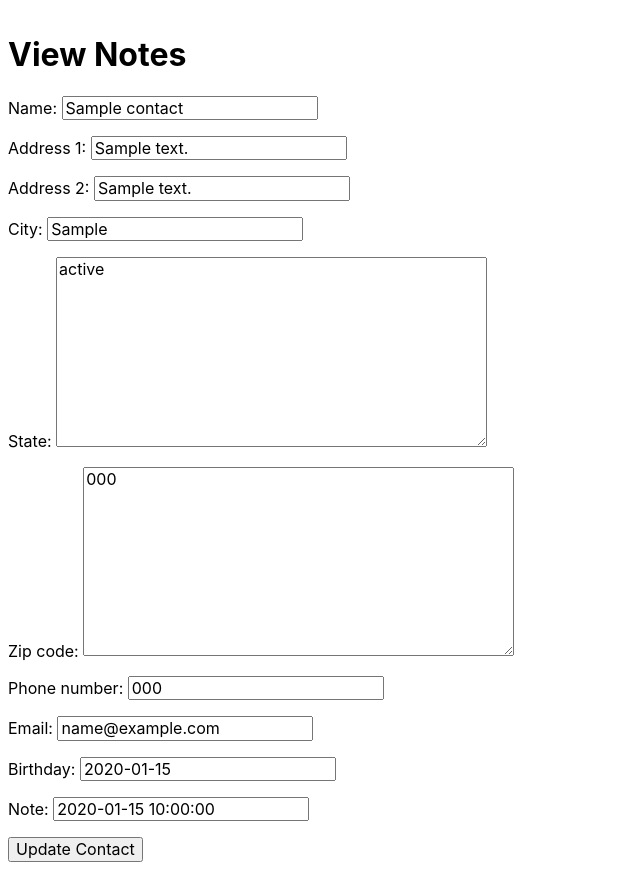
After one commit to momentum-team-4/django-uptact-LoxductheGreat, a Django app: page /contacts/1/note/ in a window 1280 px wide. The commit adds this page. Shown: the whole page, without its empty margins (0-640 px from the left). Run offline with Django 3.2, Linux system fonts and the light colour scheme; tables that the repository leaves empty hold one stand-in row (values such as "Sample post").

Commit message:
getting strange error

```diff
--- a/contacts/forms.py
+++ b/contacts/forms.py
@@ -14,4 +14,6 @@
             'zip_code',
             'phone_number',
             'email',
+            'birthday',
+            'note'
         ]
--- a/contacts/models.py
+++ b/contacts/models.py
@@ -1,7 +1,8 @@
 from django.db import models
 from django.core.validators import RegexValidator
 from localflavor.us.models import USStateField, USZipCodeField
-
+from users.models import User
+from datetime import datetime
 
 class Contact(models.Model):
     phone_regex = RegexValidator(
@@ -19,3 +20,12 @@
     city = models.CharField(max_length=255, null=True, blank=True)
     state = USStateField(null=True, blank=True)
     zip_code = USZipCodeField(null=True, blank=True)
+    birthday = models.DateField(null=True, blank= True)
+    note = models.DateTimeField(default=datetime.now, blank = True)
+    user = models.ForeignKey(User, on_delete=models.CASCADE)
+
+    def __str__(self):
+        return f"{self.name}"
+
+    def __repr__(self):
+        return f"< Contact: pk = {self.pk} name = {self.name}"
--- a/contacts/views.py
+++ b/contacts/views.py
@@ -46,3 +46,13 @@
 
     return render(request, "contacts/delete_contact.html",
                   {"contact": contact})
+
+
+def note_contact(request, pk):
+    contact = get_object_or_404(Contact, pk=pk)
+    if request.method == 'GET':
+        form = ContactForm(instance=contact)
+        return render(request, "contacts/note_contact.html", {
+            "form": form,
+            "contact": contact
+            })
--- /dev/null
+++ b/templates/contacts/note_contact.html
@@ -0,0 +1,15 @@
+{% extends "base.html" %}
+
+{% block content %}
+<h1>View Notes</h1>
+
+<div>
+  <form action="{% url 'note_contact' pk=contact.pk %}" method="GET">
+    {% csrf_token %}
+    {{ form.as_p }}
+    <div>
+      <button type="submit">Update Contact</button>
+    </div>
+  </form>
+</div>
+{% endblock %}
--- a/uptact/urls.py
+++ b/uptact/urls.py
@@ -28,6 +28,9 @@
     path('contacts/<int:pk>/delete/',
          contacts_views.delete_contact,
          name='delete_contact'),
+    path('contacts/<int:pk>/note/',
+         contacts_views.note_contact,
+         name='note_contact')
 ]
 
 if settings.DEBUG:
@@ -35,6 +38,7 @@
     urlpatterns = [
         path('__debug__/', include(debug_toolbar.urls)),
 
+
         # For django versions before 2.0:
         # url(r'^__debug__/', include(debug_toolbar.urls)),
     ] + urlpatterns
```
Also changed, not shown: templates/contacts/list_contacts.html (+19 -5 lines), contacts/migrations/0001_initial.py, contacts/migrations/0002_contact_birthday.py (added), contacts/migrations/0003_auto_20200920_2229.py (added), contacts/migrations/0004_auto_20200920_2244.py (added), contacts/migrations/0005_auto_20200920_2244.py (added), contacts/migrations/0006_auto_20200920_2247.py (added), contacts/migrations/0007_auto_20200920_2251.py (added), contacts/migrations/0008_auto_20200920_2300.py (added), users/migrations/0002_auto_20200917_2021.py (added), 1 other file.
